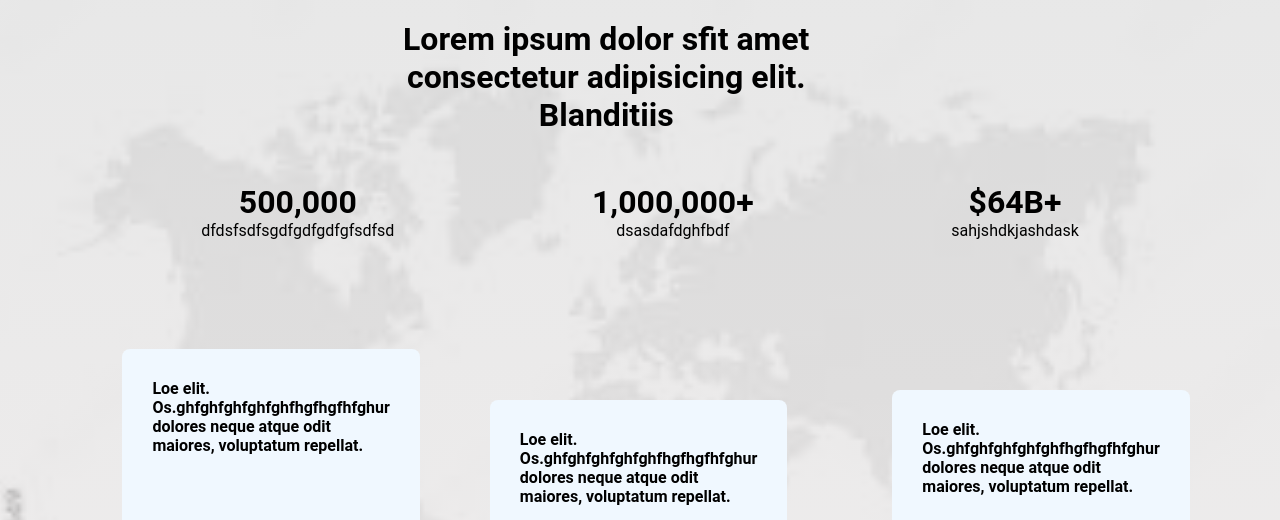
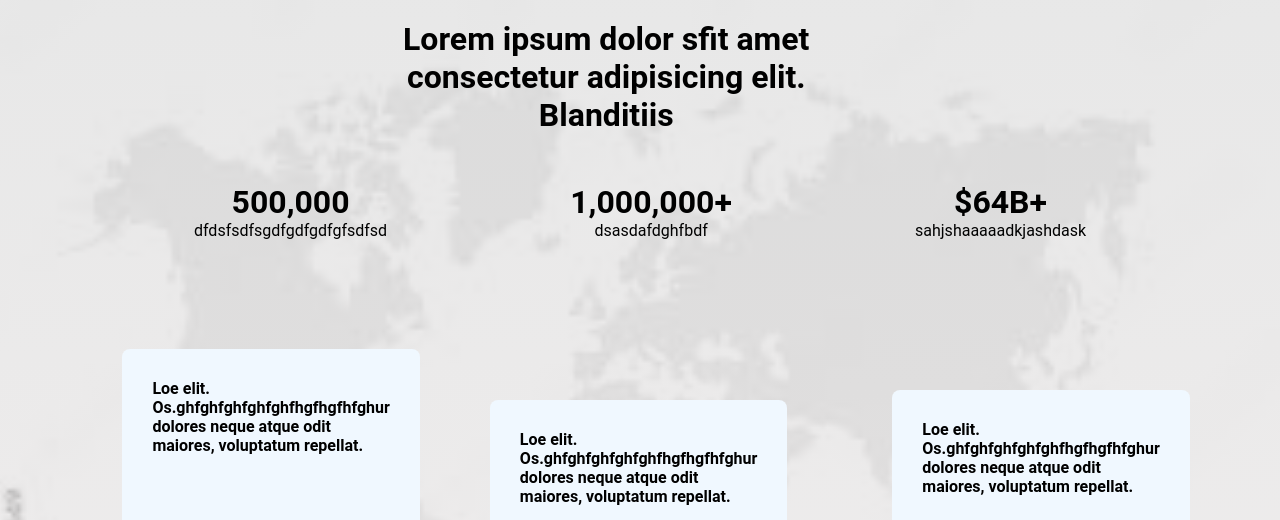
Before and after one commit to itzhack2/DI-Bootcamp-Stage-2, a plain HTML site: page Week2-Web Development Basics/Week2day2/Landing-Page/index.html in a window 1280 px wide. Shown: the top 520 px of the page. Drawn offline with nearby package versions, Linux system fonts and the light colour scheme.

Commit message:
small change

```diff
--- a/Week2-Web Development Basics/Week2day2/Landing-Page/index.html
+++ b/Week2-Web Development Basics/Week2day2/Landing-Page/index.html
@@ -33,7 +33,7 @@
 
                         <div class="num" >
                             <h1>$64B+</h1>
-                            <p>sahjshdkjashdask</p>
+                            <p>sahjshaaaaadkjashdask</p>
                         </div>
 
                 </div>
```
